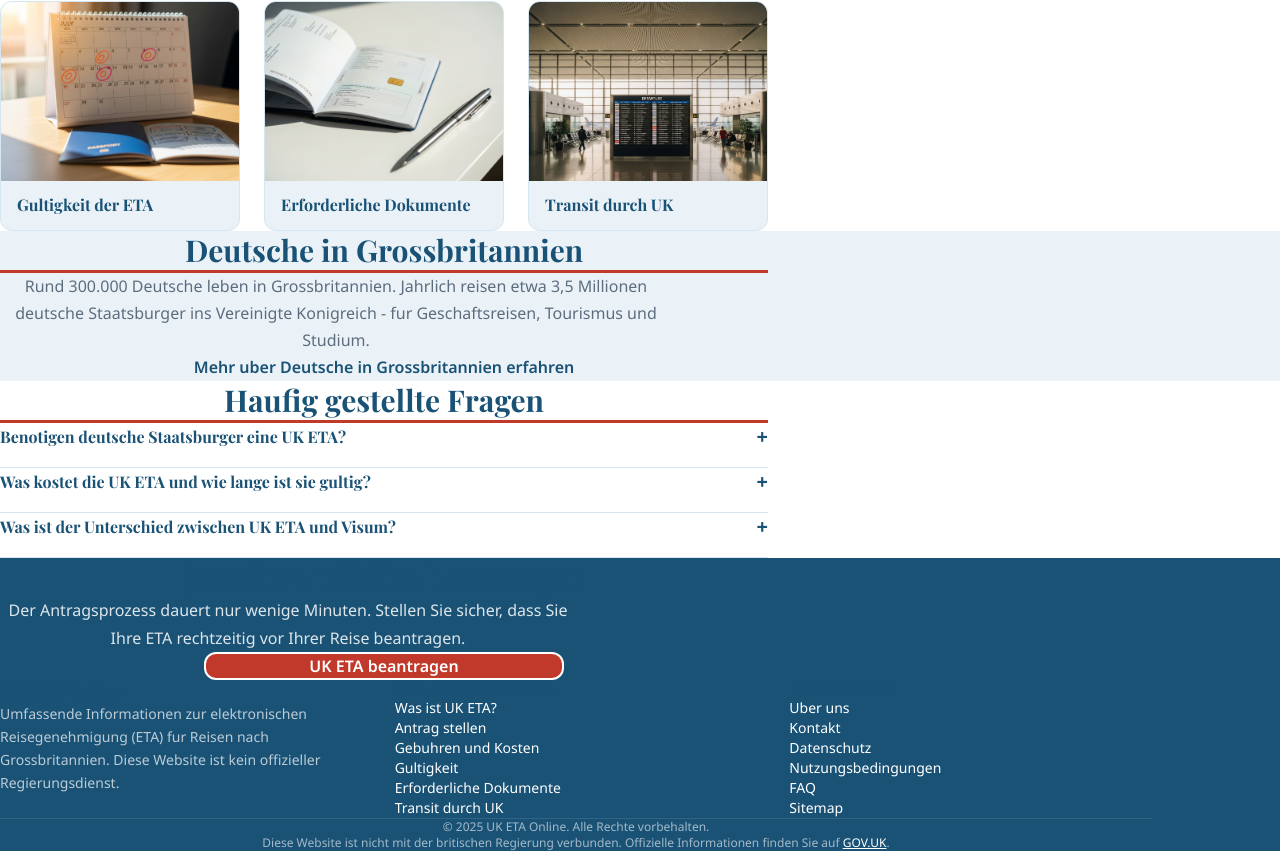
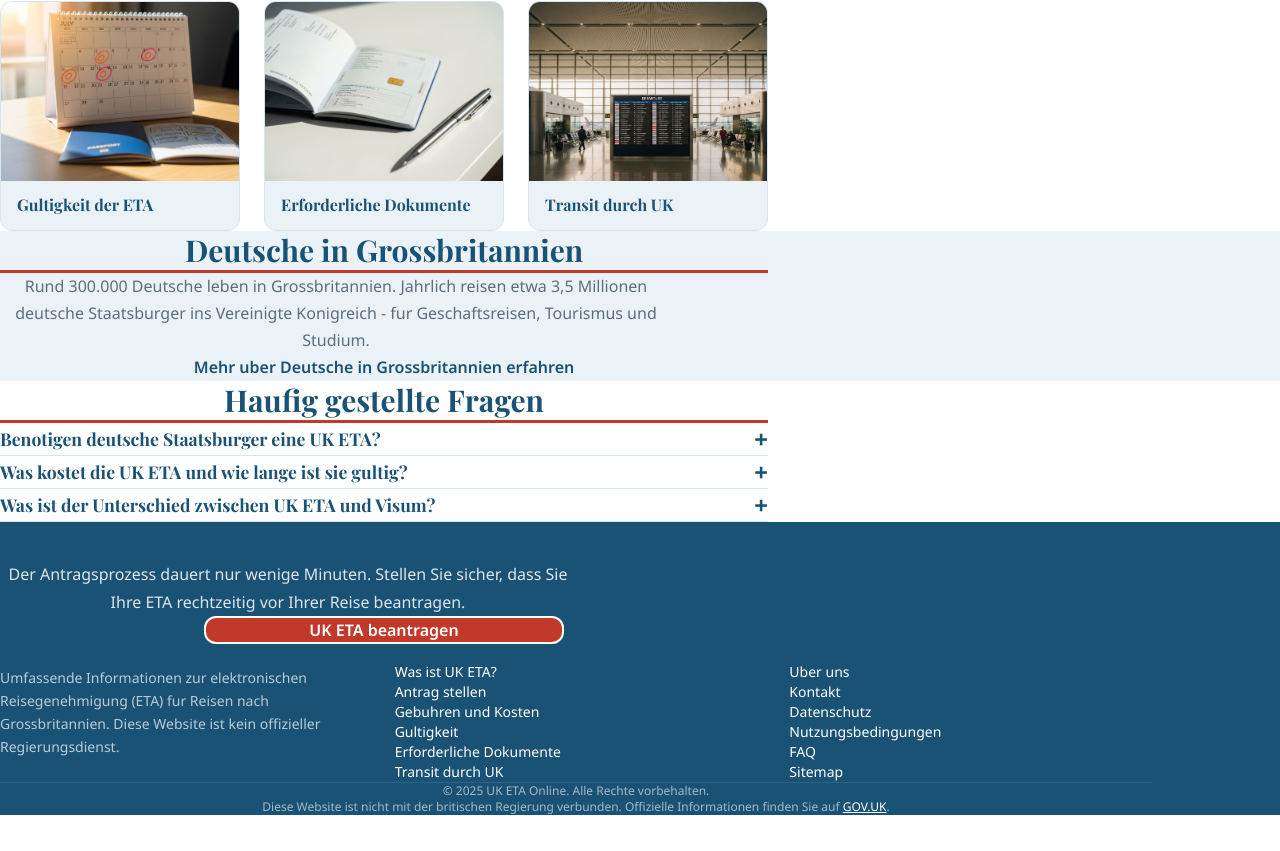
Before and after one commit to mediaxsaburoai0818-design/de-uk-eta-site, a Next.js app: page / in a window 1280 px wide. Shown: the part 1042-1893 px from the top of the page. After the commit the page ends 1857 px from the top, so only its background shows below. Built offline with nearby package versions, Linux system fonts and the light colour scheme.

Commit message:
fix: FAQ explicit font-size 1.1rem + serif font + larger padding

```diff
--- a/app/FAQAccordion.tsx
+++ b/app/FAQAccordion.tsx
@@ -11,24 +11,24 @@ export default function FAQAccordion({ items }: { items: FAQItem[] }) {
   const [openIndex, setOpenIndex] = useState<number | null>(null);
 
   return (
-    <div className="space-y-4">
+    <div className="space-y-2">
       {items.map((item, index) => (
-        <div key={index} style={{ borderBottom: "1px solid #d4e6f1", paddingBottom: "16px" }}>
+        <div key={index} style={{ borderBottom: "1px solid #d4e6f1" }}>
           <button
             onClick={() => setOpenIndex(openIndex === index ? null : index)}
-            className="w-full flex items-center justify-between py-3 text-left"
+            className="w-full flex items-center justify-between py-5 text-left"
             style={{ background: "none", border: "none", cursor: "pointer" }}
           >
-            <h3 className="font-bold pr-4" style={{ color: "#1a5276", margin: 0, fontSize: "inherit" }}>
+            <span className="font-bold pr-4" style={{ color: "#1a5276", fontFamily: "'Playfair Display', serif", fontSize: "1.1rem" }}>
               {item.question}
-            </h3>
-            <span className="flex-shrink-0 text-xl font-bold" style={{ color: "#1a5276" }}>
+            </span>
+            <span className="flex-shrink-0 text-2xl font-bold" style={{ color: "#1a5276" }}>
               {openIndex === index ? "−" : "+"}
             </span>
           </button>
           {openIndex === index && (
-            <div className="pt-2">
-              <p className="text-sm leading-relaxed" style={{ color: "#5d6d7e" }}>
+            <div className="pb-5">
+              <p className="leading-relaxed" style={{ color: "#5d6d7e", fontSize: "0.95rem" }}>
                 {item.answer}
               </p>
             </div>
```
